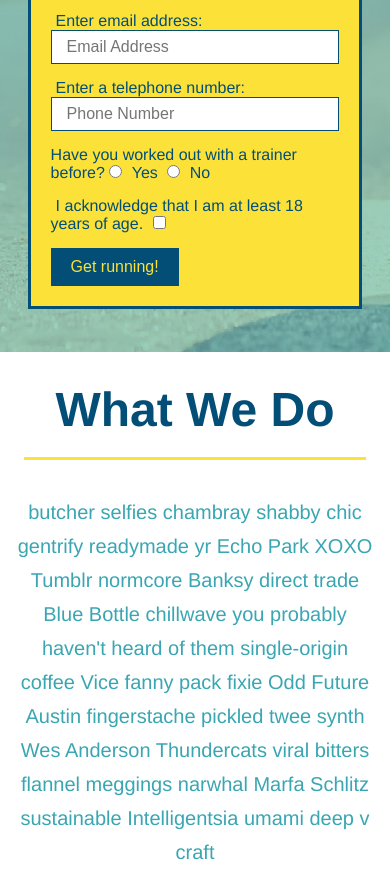
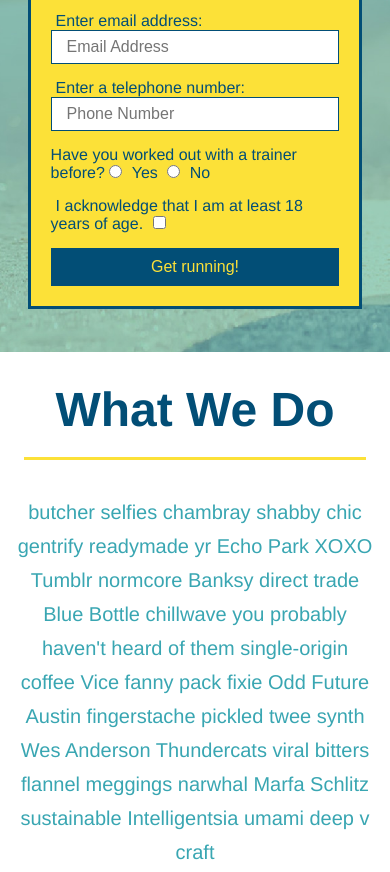
Before and after one commit to Christi-Lee-MC/run-buddy, a plain HTML site: page index.html in a window 390 px wide. Shown: the part 872-1744 px from the top of the page. Drawn offline with Linux system fonts and the light colour scheme.

Commit message:
fixed hero-form button

```diff
--- a/assets/css/style.css
+++ b/assets/css/style.css
@@ -426,7 +426,7 @@ footer h2, footer div {
 }
 
 @media screen and (max-width: 575px) {
- hero-form button {
+ .hero-form button {
    width: 100%;
  }
  .section-title {
```
